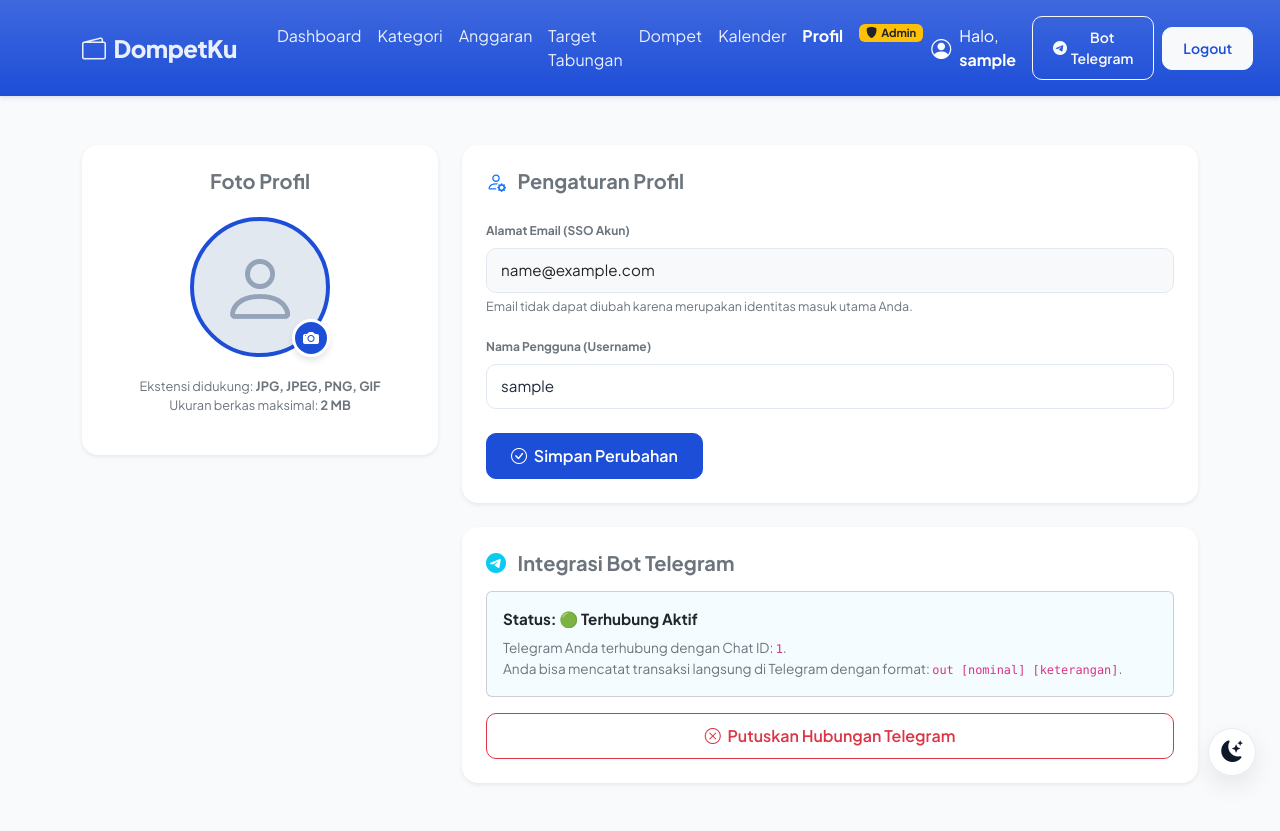
After one commit to Bagasrajinmengaji/uts_web_bagaspramono, a PHP site: page /uts_web_bagaspramono/profile.php in a window 1280 px wide. The commit adds this page. Run offline with PHP 8.4, Linux system fonts and the light colour scheme; the visitor is signed in with stand-in values (Sample User, id 1); tables that the repository leaves empty or names only in its code hold one stand-in row (values such as "Sample post"); some libraries are stand-ins or nearby versions.

```diff
--- a/keamanan_aplikasi/config/helper.php
+++ b/keamanan_aplikasi/config/helper.php
@@ -172,6 +172,25 @@ function auth_check()
     if (!isset($_SESSION["user_id"])) {
         header("Location: login.php");
         exit();
+    }
+
+    // Pemuatan data profil dinamis ke dalam session jika belum diset/diperbarui
+    if (!isset($_SESSION["foto_profile_loaded"]) || $_SESSION["foto_profile_loaded"] !== $_SESSION["user_id"]) {
+        global $pdo;
+        if (isset($pdo)) {
+            try {
+                $stmt = $pdo->prepare("SELECT username, foto_profile FROM users WHERE id = :id LIMIT 1");
+                $stmt->execute(["id" => $_SESSION["user_id"]]);
+                $u = $stmt->fetch();
+                if ($u) {
+                    $_SESSION["username"] = $u["username"];
+                    $_SESSION["foto_profile"] = $u["foto_profile"];
+                    $_SESSION["foto_profile_loaded"] = $_SESSION["user_id"];
+                }
+            } catch (\Exception $e) {
+                error_log("Gagal memuat detail profil user: " . $e->getMessage());
+            }
+        }
     }
 }
 
--- /dev/null
+++ b/keamanan_aplikasi/profile.php
@@ -0,0 +1,379 @@
+<?php
+// profile.php
+// Halaman Pengaturan Profil Pengguna
+
+require_once "config/koneksi.php";
+require_once "config/helper.php";
+
+// Pastikan user sudah login
+auth_check();
+
+$user_id = $_SESSION["user_id"];
+
+// Ambil info detail user dari database
+$stmtUser = $pdo->prepare("SELECT email, username, foto_profile, telegram_chat_id, telegram_link_code FROM users WHERE id = :id LIMIT 1");
+$stmtUser->execute(["id" => $user_id]);
+$user = $stmtUser->fetch();
+
+if (!$user) {
+    session_destroy();
+    header("Location: login.php");
+    exit();
+}
+
+$email = $user["email"];
+$username = $user["username"];
+$foto_profile = $user["foto_profile"];
+$telegram_chat_id = $user["telegram_chat_id"];
+$telegram_link_code = $user["telegram_link_code"];
+
+// Handle POST request untuk update profil
+if ($_SERVER["REQUEST_METHOD"] === "POST" && isset($_POST["action"]) && $_POST["action"] === "update_profile") {
+    $new_username = isset($_POST["username"]) ? trim($_POST["username"]) : "";
+
+    // Validasi username
+    if (empty($new_username)) {
+        set_flash_message("danger", "Username tidak boleh kosong.");
+        header("Location: profile.php");
+        exit();
+    }
+
+    if (strlen($new_username) < 3 || strlen($new_username) > 50) {
+        set_flash_message("danger", "Username harus berukuran antara 3 sampai 50 karakter.");
+        header("Location: profile.php");
+        exit();
+    }
+
+    try {
+        $pdo->beginTransaction();
+
+        $foto_updated_name = $foto_profile;
+
+        // Proses Unggah Foto Profil (jika ada file diunggah)
+        if (isset($_FILES["foto_profile"]) && $_FILES["foto_profile"]["error"] !== UPLOAD_ERR_NO_FILE) {
+            $file = $_FILES["foto_profile"];
+
+            // Cek error unggahan
+            if ($file["error"] !== UPLOAD_ERR_OK) {
+                throw new Exception("Gagal mengunggah berkas. Kode Error: " . $file["error"]);
+            }
+
+            // Cek ukuran berkas (Max 2MB)
+            if ($file["size"] > 2 * 1024 * 1024) {
+                throw new Exception("Ukuran foto terlalu besar. Maksimum batas ukuran adalah 2 MB.");
+            }
+
+            // Validasi tipe berkas (MIME Type)
+            $allowed_types = ["image/jpeg", "image/jpg", "image/png", "image/gif"];
+            $file_info = getimagesize($file["tmp_name"]);
+            if ($file_info === false || !in_array($file_info["mime"], $allowed_types)) {
+                throw new Exception("Format berkas tidak didukung. Harap unggah berkas gambar JPG, JPEG, PNG, atau GIF.");
+            }
+
+            // Tentukan ekstensi & nama berkas unik
+            $ext = pathinfo($file["name"], PATHINFO_EXTENSION);
+            $new_filename = "profile_" . $user_id . "_" . time() . "." . $ext;
+
+            // Buat direktori tujuan jika belum ada
+            $upload_dir = __DIR__ . "/uploads/profile/";
+            if (!is_dir($upload_dir)) {
+                mkdir($upload_dir, 0755, true);
+            }
+
+            // Pindahkan berkas
+            if (move_uploaded_file($file["tmp_name"], $upload_dir . $new_filename)) {
+                // Hapus foto lama jika ada dan bukan bawaan/default
+                if (!empty($foto_profile) && file_exists($upload_dir . $foto_profile)) {
+                    @unlink($upload_dir . $foto_profile);
+                }
+                $foto_updated_name = $new_filename;
+            } else {
+                throw new Exception("Gagal memindahkan berkas foto ke folder penyimpanan.");
+            }
+        }
+
+        // Update database
+        $stmtUpdate = $pdo->prepare("UPDATE users SET username = :username, foto_profile = :foto WHERE id = :id");
+        $stmtUpdate->execute([
+            "username" => $new_username,
+            "foto" => $foto_updated_name,
+            "id" => $user_id
+        ]);
+
+        $pdo->commit();
+
+        // Perbarui data di Session agar langsung sinkron
+        $_SESSION["username"] = $new_username;
+        $_SESSION["foto_profile"] = $foto_updated_name;
+        $_SESSION["foto_profile_loaded"] = $user_id; // Memicu update di auth_check()
+
+        set_flash_message("success", "Profil Anda berhasil diperbarui!");
+        header("Location: profile.php");
+        exit();
+
+    } catch (Exception $e) {
+        $pdo->rollBack();
+        set_flash_message("danger", $e->getMessage());
+        header("Location: profile.php");
+        exit();
+    }
+}
+?>
+<!DOCTYPE html>
+<html lang="id">
+<head>
+    <meta charset="UTF-8">
+    <meta name="viewport" content="width=device-width, initial-scale=1.0">
+    <title>Profil Saya - DompetKu</title>
+    <link href="https://cdn.jsdelivr.net/npm/bootstrap@5.3.0/dist/css/bootstrap.min.css" rel="stylesheet">
+    <link href="https://cdn.jsdelivr.net/npm/bootstrap-icons@1.10.5/font/bootstrap-icons.css" rel="stylesheet">
+    <link href="assets/css/style.css" rel="stylesheet">
+    <style>
+        .profile-avatar-container {
+            position: relative;
+            width: 140px;
+            height: 140px;
+            margin: 0 auto 20px auto;
+        }
+        .profile-avatar-img {
+            width: 140px;
+            height: 140px;
+            object-fit: cover;
+            border: 4px solid var(--primary-blue);
+            border-radius: 50%;
+            background-color: #f1f5f9;
+        }
+        .profile-avatar-placeholder {
+            width: 140px;
+            height: 140px;
+            border-radius: 50%;
+            background-color: #e2e8f0;
+            display: flex;
+            align-items: center;
+            justify-content: center;
+            font-size: 5rem;
+            color: #94a3b8;
+            border: 4px solid var(--primary-blue);
+        }
+        .profile-upload-badge {
+            position: absolute;
+            bottom: 0;
+            right: 0;
+            width: 38px;
+            height: 38px;
+            border-radius: 50%;
+            background-color: var(--primary-blue);
+            color: white;
+            display: flex;
+            align-items: center;
+            justify-content: center;
+            cursor: pointer;
+            border: 3px solid #ffffff;
+            box-shadow: 0 4px 6px rgba(0, 0, 0, 0.1);
+            transition: all 0.2s ease;
+        }
+        .profile-upload-badge:hover {
+            background-color: #1d4ed8;
+            transform: scale(1.1);
+        }
+        [data-theme="dark"] .profile-avatar-img {
+            border-color: #3b82f6;
+        }
+        [data-theme="dark"] .profile-avatar-placeholder {
+            border-color: #3b82f6;
+            background-color: #334155;
+            color: #64748b;
+        }
+        [data-theme="dark"] .profile-upload-badge {
+            background-color: #3b82f6;
+            border-color: #1e293b;
+        }
+    </style>
+</head>
+<body>
+    <!-- Navbar -->
+    <nav class="navbar navbar-expand-lg navbar-dark bg-primary bg-gradient shadow-sm py-3">
+        <div class="container">
+            <a class="navbar-brand d-flex align-items-center" href="dashboard.php"><i class="bi bi-wallet2 me-2"></i> DompetKu</a>
+            <button class="navbar-toggler" type="button" data-bs-toggle="collapse" data-bs-target="#navbarNav">
+                <span class="navbar-toggler-icon"></span>
+            </button>
+            <div class="collapse navbar-collapse" id="navbarNav">
+                <ul class="navbar-nav me-auto mb-2 mb-lg-0 ms-3">
+                    <li class="nav-item"><a class="nav-link" href="dashboard.php">Dashboard</a></li>
+                    <li class="nav-item"><a class="nav-link" href="kategori.php">Kategori</a></li>
+                    <li class="nav-item"><a class="nav-link" href="budgeting.php">Anggaran</a></li>
+                    <li class="nav-item"><a class="nav-link" href="target_tabungan.php">Target Tabungan</a></li>
+                    <li class="nav-item"><a class="nav-link" href="dompet.php">Dompet</a></li>
+                    <li class="nav-item"><a class="nav-link" href="kalender.php">Kalender</a></li>
+                    <li class="nav-item"><a class="nav-link active font-bold" href="profile.php">Profil</a></li>
+                    <?php if (isset($_SESSION["role"]) && $_SESSION["role"] === "admin"): ?>
+                    <li class="nav-item">
+                        <a class="nav-link d-flex align-items-center gap-1" href="admin_dashboard.php">
+                            <span class="badge bg-warning text-dark" style="font-size: 0.7rem; padding: 3px 7px; border-radius: 6px;">
+                                <i class="bi bi-shield-fill me-1"></i>Admin
+                            </span>
+                        </a>
+                    </li>
+                    <?php endif; ?>
+                </ul>
+                <ul class="navbar-nav ms-auto align-items-center">
+                    <li class="nav-item text-white me-3 d-flex align-items-center gap-2">
+                        <?php if (!empty($foto_profile) && file_exists(__DIR__ . "/uploads/profile/" . $foto_profile)): ?>
+                            <img src="uploads/profile/<?= escape($foto_profile) ?>" alt="Avatar" class="rounded-circle" style="width: 24px; height: 24px; object-fit: cover;">
+                        <?php else: ?>
+                            <i class="bi bi-person-circle fs-5"></i>
+                        <?php endif; ?>
+                        <span>Halo, <strong><?= escape($username) ?></strong></span>
+                    </li>
+                    <li class="nav-item">
+                        <a class="btn btn-outline-light btn-sm me-2 d-flex align-items-center gap-1" href="https://t.me/Bagas_Dompetku_bot" target="_blank">
+                            <i class="bi bi-telegram"></i> Bot Telegram
+                        </a>
+                    </li>
+                    <li class="nav-item"><a class="btn btn-light btn-sm text-primary" href="logout.php">Logout</a></li>
+                </ul>
+            </div>
+        </div>
+    </nav>
+
+    <div class="container my-5">
+        <?php display_flash_message(); ?>
+
+        <div class="row g-4">
+            <!-- Kolom Kiri: Foto Profil -->
+            <div class="col-lg-4 col-md-5">
+                <div class="card p-4 shadow-sm border-0 text-center">
+                    <h5 class="font-bold text-secondary mb-4">Foto Profil</h5>
+
+                    <form id="formFotoProfile" action="profile.php" method="POST" enctype="multipart/form-data">
+                        <input type="hidden" name="action" value="update_profile">
+                        <input type="hidden" name="username" value="<?= escape($username) ?>">
+
+                        <div class="profile-avatar-container">
+                            <?php if (!empty($foto_profile) && file_exists(__DIR__ . "/uploads/profile/" . $foto_profile)): ?>
+                                <img src="uploads/profile/<?= escape($foto_profile) ?>?v=<?= time() ?>" alt="Foto Profil" class="profile-avatar-img" id="avatarPreview">
+                            <?php else: ?>
+                                <div class="profile-avatar-placeholder" id="avatarPlaceholder">
+                                    <i class="bi bi-person"></i>
+                                </div>
+                                <img src="" alt="Foto Profil" class="profile-avatar-img d-none" id="avatarPreview">
+                            <?php endif; ?>
+
+                            <label for="foto_profile_input" class="profile-upload-badge" title="Ganti Foto">
+                                <i class="bi bi-camera-fill"></i>
+                            </label>
+                            <input type="file" id="foto_profile_input" name="foto_profile" class="d-none" accept="image/jpeg,image/jpg,image/png,image/gif">
+                        </div>
+
+                        <p class="text-xs text-muted mb-3" style="font-size: 0.8rem;">
+                            Ekstensi didukung: <strong>JPG, JPEG, PNG, GIF</strong><br>
+                            Ukuran berkas maksimal: <strong>2 MB</strong>
+                        </p>
+
+                        <button type="submit" class="btn btn-primary btn-sm px-4 d-none" id="btnSaveFoto">
+                            <i class="bi bi-cloud-arrow-up me-1"></i> Unggah Foto
+                        </button>
+                    </form>
+                </div>
+            </div>
+
+            <!-- Kolom Kanan: Detail Akun & Pengaturan -->
+            <div class="col-lg-8 col-md-7">
+                <div class="card p-4 shadow-sm border-0 mb-4">
+                    <h5 class="font-bold text-secondary mb-4"><i class="bi bi-person-gear text-primary me-2"></i> Pengaturan Profil</h5>
+
+                    <form action="profile.php" method="POST" id="formProfileInfo">
+                        <input type="hidden" name="action" value="update_profile">
+
+                        <div class="mb-3">
+                            <label class="form-label text-xs font-bold text-secondary">Alamat Email (SSO Akun)</label>
+                            <input type="email" class="form-control bg-light" value="<?= escape($email) ?>" disabled style="cursor: not-allowed;">
+                            <small class="text-muted" style="font-size: 0.78rem;">Email tidak dapat diubah karena merupakan identitas masuk utama Anda.</small>
+                        </div>
+
+                        <div class="mb-4">
+                            <label for="username_input" class="form-label text-xs font-bold text-secondary">Nama Pengguna (Username)</label>
+                            <input type="text" class="form-control" name="username" id="username_input" value="<?= escape($username) ?>" required minlength="3" maxlength="50">
+                        </div>
+
+                        <button type="submit" class="btn btn-primary px-4"><i class="bi bi-check-circle me-1"></i> Simpan Perubahan</button>
+                    </form>
+                </div>
+
+                <!-- Bagian Integrasi Bot Telegram -->
+                <div class="card p-4 shadow-sm border-0">
+                    <h5 class="font-bold text-secondary mb-3"><i class="bi bi-telegram text-info me-2"></i> Integrasi Bot Telegram</h5>
+
+                    <?php if (empty($telegram_chat_id)): ?>
+                        <div class="p-3 border rounded bg-light mb-3">
+                            <p class="mb-2 text-dark font-bold" style="font-size: 0.95rem;">Status: 🔴 Belum Terhubung</p>
+                            <p class="text-muted mb-0" style="font-size: 0.85rem;">
+                                Menghubungkan akun Telegram memungkinkan Anda mencatat transaksi keuangan secara instan lewat chat bot **@Bagas_Dompetku_bot**.
+                            </p>
+                        </div>
+                        <a href="https://t.me/Bagas_Dompetku_bot?start=<?= $telegram_link_code ?>" target="_blank" class="btn btn-outline-primary px-4">
+                            <i class="bi bi-link me-1"></i> Mulai Menghubungkan
+                        </a>
+                    <?php else: ?>
+                        <div class="p-3 border rounded bg-light mb-3" style="background-color: rgba(56, 189, 248, 0.05) !important;">
+                            <p class="mb-2 text-dark font-bold" style="font-size: 0.95rem;">Status: 🟢 Terhubung Aktif</p>
+                            <p class="text-muted mb-0" style="font-size: 0.85rem;">
+                                Telegram Anda terhubung dengan Chat ID: <code><?= escape($telegram_chat_id) ?></code>.<br>
+                                Anda bisa mencatat transaksi langsung di Telegram dengan format: <code>out [nominal] [keterangan]</code>.
+                            </p>
+                        </div>
+                        <a href="dashboard.php?action=unlink_telegram" class="btn btn-outline-danger px-4">
+                            <i class="bi bi-x-circle me-1"></i> Putuskan Hubungan Telegram
+                        </a>
+                    <?php endif; ?>
+                </div>
+            </div>
+        </div>
+    </div>
+
+    <!-- Script JS -->
+    <script src="https://code.jquery.com/jquery-3.6.0.min.js"></script>
+    <script src="https://cdn.jsdelivr.net/npm/bootstrap@5.3.0/dist/js/bootstrap.bundle.min.js"></script>
+    <script src="https://cdn.jsdelivr.net/npm/sweetalert2@11"></script>
+
+    <script>
+        $(document).ready(function() {
+            // Live Preview untuk unggahan foto profil
+            $('#foto_profile_input').on('change', function() {
+                const file = this.files[0];
+                if (file) {
+                    // Validasi ukuran berkas di client (2MB)
+                    if (file.size > 2 * 1024 * 1024) {
+                        Swal.fire({
+                            icon: 'error',
+                            title: 'Ukuran Berkas Terlalu Besar',
+                            text: 'Ukuran foto maksimal adalah 2 MB. Harap pilih berkas lain.'
+                        });
+                        this.value = ''; // Reset input
+                        return;
+                    }
+
+                    // Tampilkan preview gambar
+                    const reader = new FileReader();
+                    reader.onload = function(e) {
+                        $('#avatarPlaceholder').addClass('d-none');
+                        $('#avatarPreview').removeClass('d-none').attr('src', e.target.result);
+                        $('#btnSaveFoto').removeClass('d-none'); // Tampilkan tombol unggah jika foto terpilih
+                    }
+                    reader.readAsDataURL(file);
+                }
+            });
+
+            // Konfirmasi sebelum menyimpan nama baru
+            $('#formProfileInfo').on('submit', function(e) {
+                const usernameVal = $('#username_input').val().trim();
+                if (usernameVal === '') {
+                    e.preventDefault();
+                    Swal.fire('Error', 'Username tidak boleh kosong', 'error');
+                }
+            });
+        });
+    </script>
+</body>
+</html>
```
Also changed, not shown: keamanan_aplikasi/budgeting.php (+8 -4 lines), keamanan_aplikasi/dashboard.php (+8 -4 lines), keamanan_aplikasi/dompet.php (+25 -5 lines), keamanan_aplikasi/kalender.php (+8 -2 lines), keamanan_aplikasi/kategori.php (+8 -4 lines), keamanan_aplikasi/target_tabungan.php (+8 -2 lines).
